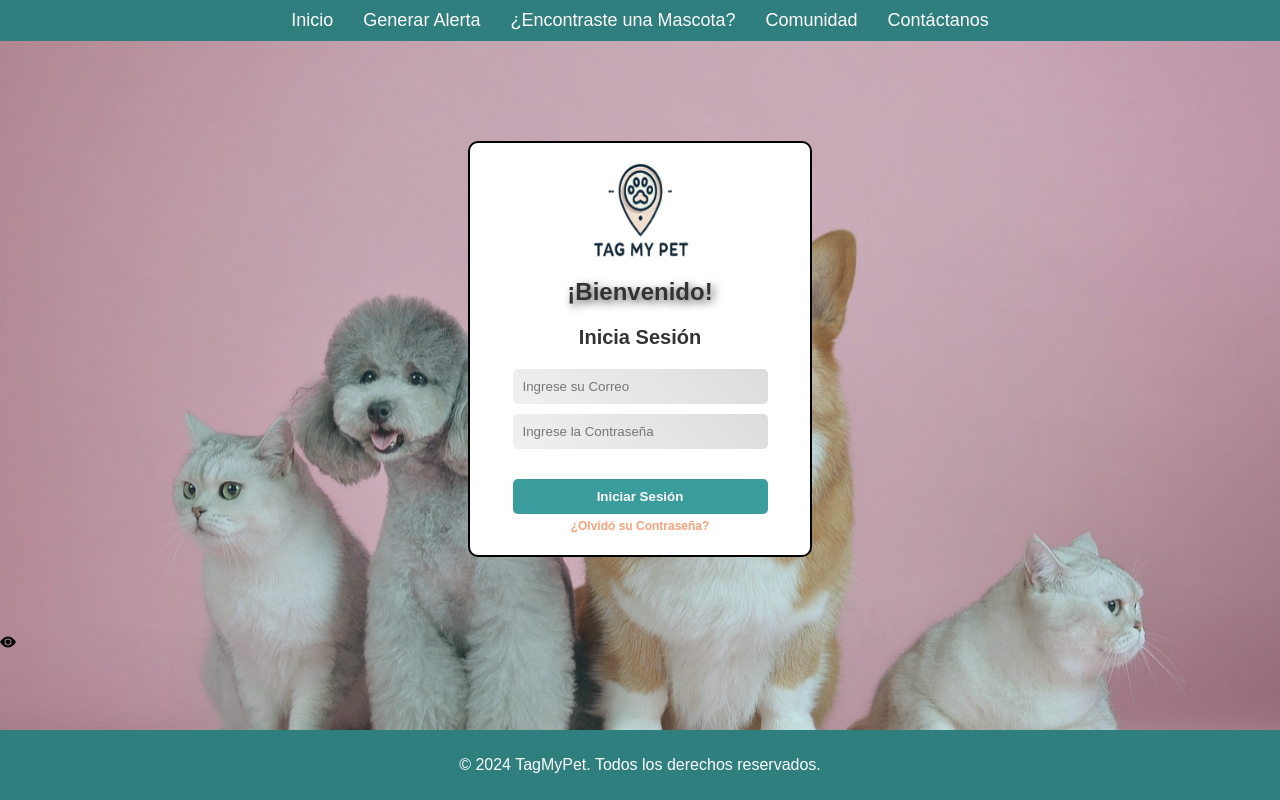
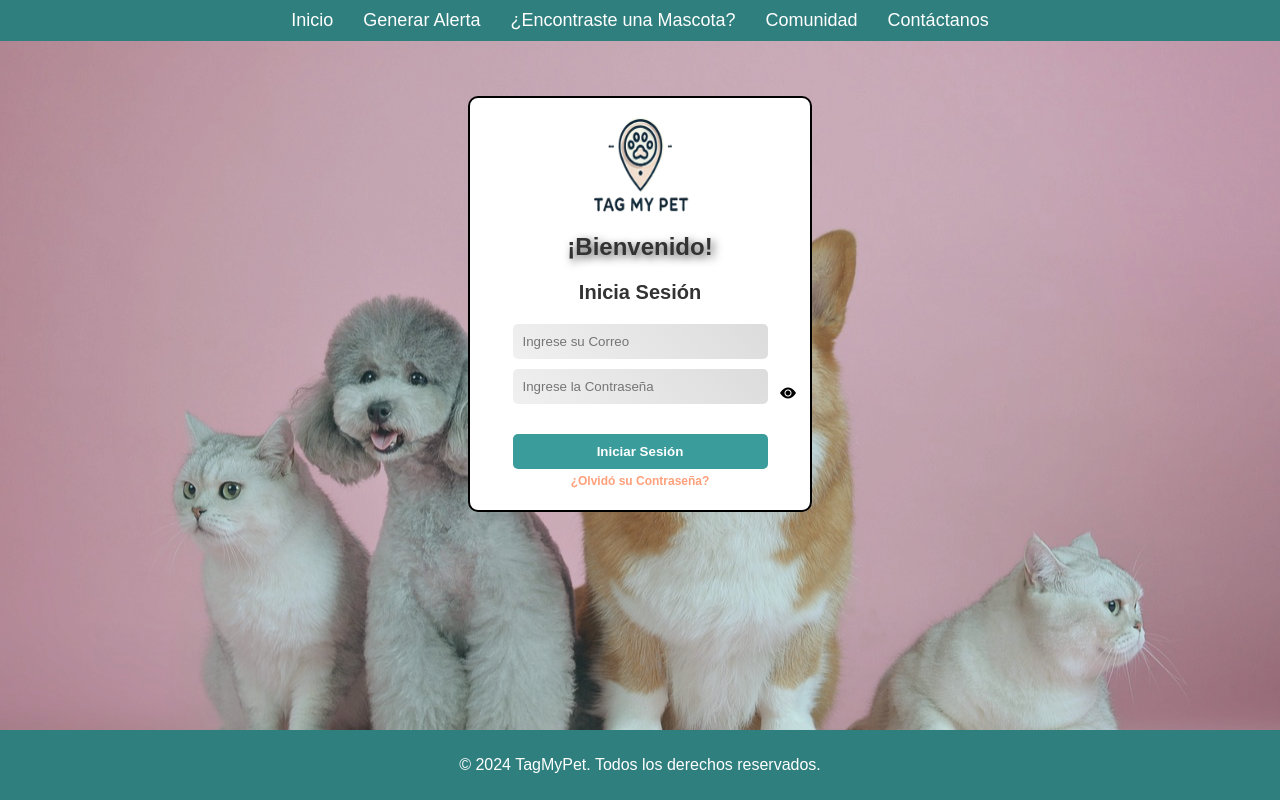
Before and after one commit to lmkbook/tagbeta, a PHP site: page /html/InicioSesion.php in a window 1280 px wide. Run offline with PHP 8.4, Linux system fonts and the light colour scheme.

Commit message:
Add files via upload

```diff
--- a/css/InicioSesion.css
+++ b/css/InicioSesion.css
@@ -1,20 +1,18 @@
 body {
-    background-color: #3B9C9C; /* Color de fondo acorde a la colorimetría */
+    background-color: #3B9C9C;
     font-family: 'Montserrat', Arial, sans-serif;
-    margin: 0;
-    overflow-y: auto;
     display: flex;
     flex-direction: column;
     min-height: 100vh;
+    margin: 0;
+    padding: 0;
+    overflow-y: auto;
 }
 
 header {
-    background-color: #2F7F7F;
+    background-color: #2F7F7F; /* Color más oscuro para el header */
     padding: 10px 0;
     width: 100%;
-    display: flex;
-    justify-content: center;
-    align-items: center;
 }
 
 nav ul {
@@ -43,14 +41,17 @@ nav ul li a:hover {
     border: 2px solid;
     padding: 20px;
     width: 300px;
+    top: -45px;
     position: relative;
     border-radius: 10px;
     margin: auto;
     background-color: white;
-    display: flex;
+
     flex-direction: column;
     align-items: center;
     text-align: center;
+    justify-content: center;
+    justify-items: center;
     font-family: 'Montserrat', Arial, sans-serif;
     font-size: 18px;
     margin-top: 100px;
@@ -76,6 +77,7 @@ h3 {
 }
 
 input[type="email"],
+input[type="text"],
 input[type="password"] {
     margin-bottom: 10px;
     width: 85%;
@@ -132,11 +134,24 @@ input[type="password"] {
     text-decoration: underline;
 }
 
-footer {
-    background-color: #2F7F7F;
-    color: #FFFFFF;
+#ojojo{
+    left: 780px;
+    top: 385px;
+    position: absolute;
+}
+.mens{
     text-align: center;
-    padding: 10px 0;
-    width: 100%;
-    margin-top: auto;
+    justify-content: center;
+    justify-items: center;
+    top: 125px;
+    left: -375px;
+    font-family: 'Montserrat', Arial, sans-serif;
+    font-size: 30px;
+    position: relative;
 }
+#rpt{
+    top: -345px;
+    left: -254px;
+    font-family: 'Montserrat', Arial, sans-serif;
+    position: relative;
+}
```
